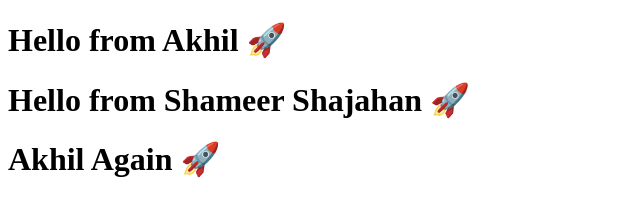
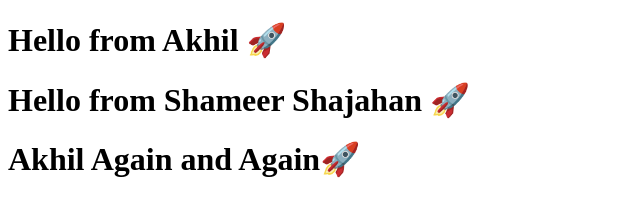
Before and after one commit to akhilgk102/Collab-Test, a plain HTML site: page index.html in a window 1280 px wide. Shown: the whole page, without its empty margins (0-640 px from the left). Drawn offline with Linux system fonts and the light colour scheme.

Commit message:
new branch dev 2

```diff
--- a/index.html
+++ b/index.html
@@ -6,6 +6,6 @@
 <body>
     <h1>Hello from Akhil 🚀</h1>
     <h1>Hello from Shameer Shajahan 🚀</h1>
-    <h1>Akhil Again 🚀</h1>
+    <h1>Akhil Again and Again🚀</h1>
 </body>
 </html>
```
